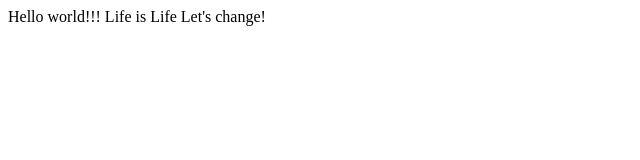
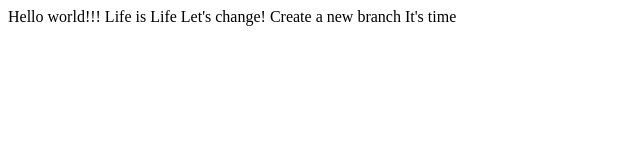
Before and after one commit to Panagiotis-Floratos/dokgit, a plain HTML site: page index.html in a window 1280 px wide. Shown: the whole page, without its empty margins (0-640 px from the left). Drawn offline with Linux system fonts and the light colour scheme.

Commit message:
New line on dev branch

```diff
--- a/index.html
+++ b/index.html
@@ -8,5 +8,7 @@
 <body>
     Hello world!!! Life is Life
     Let's change!
+    Create a new branch
+    It's time
 </body>
 </html>
```
